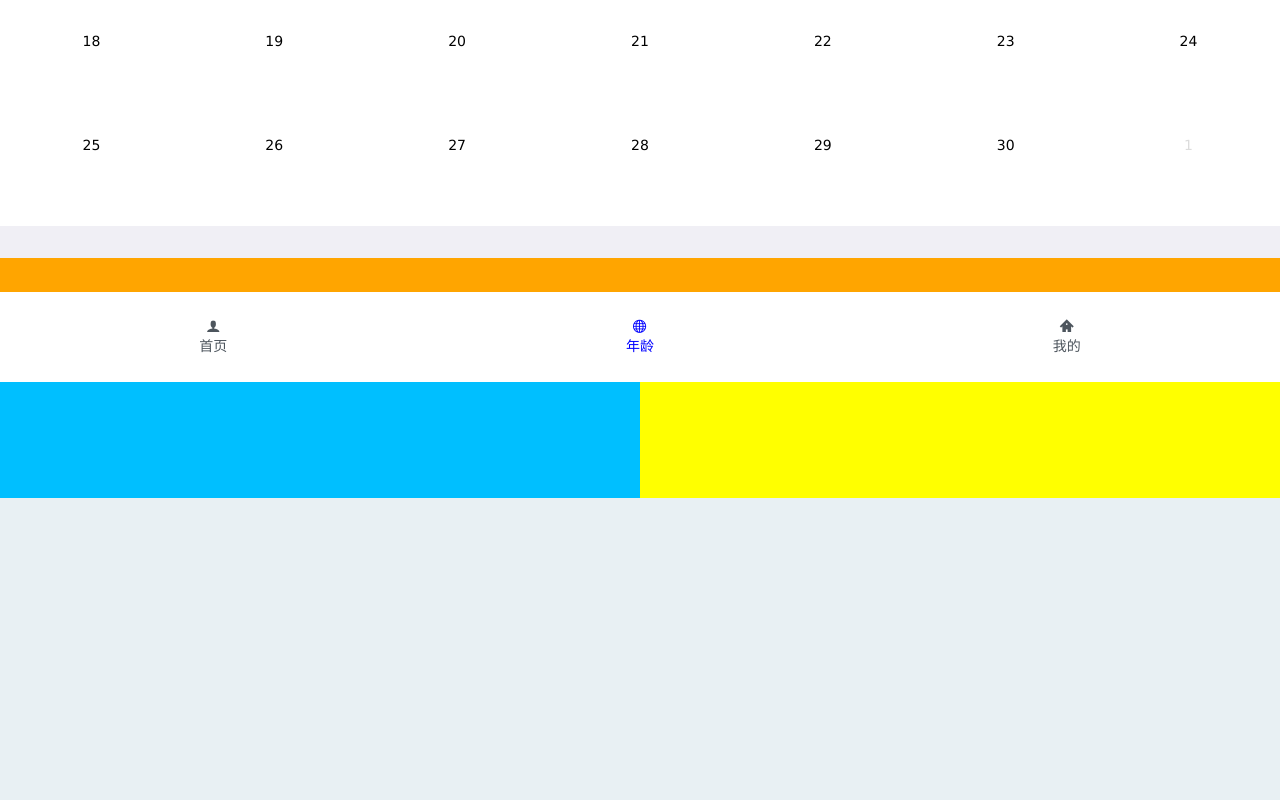
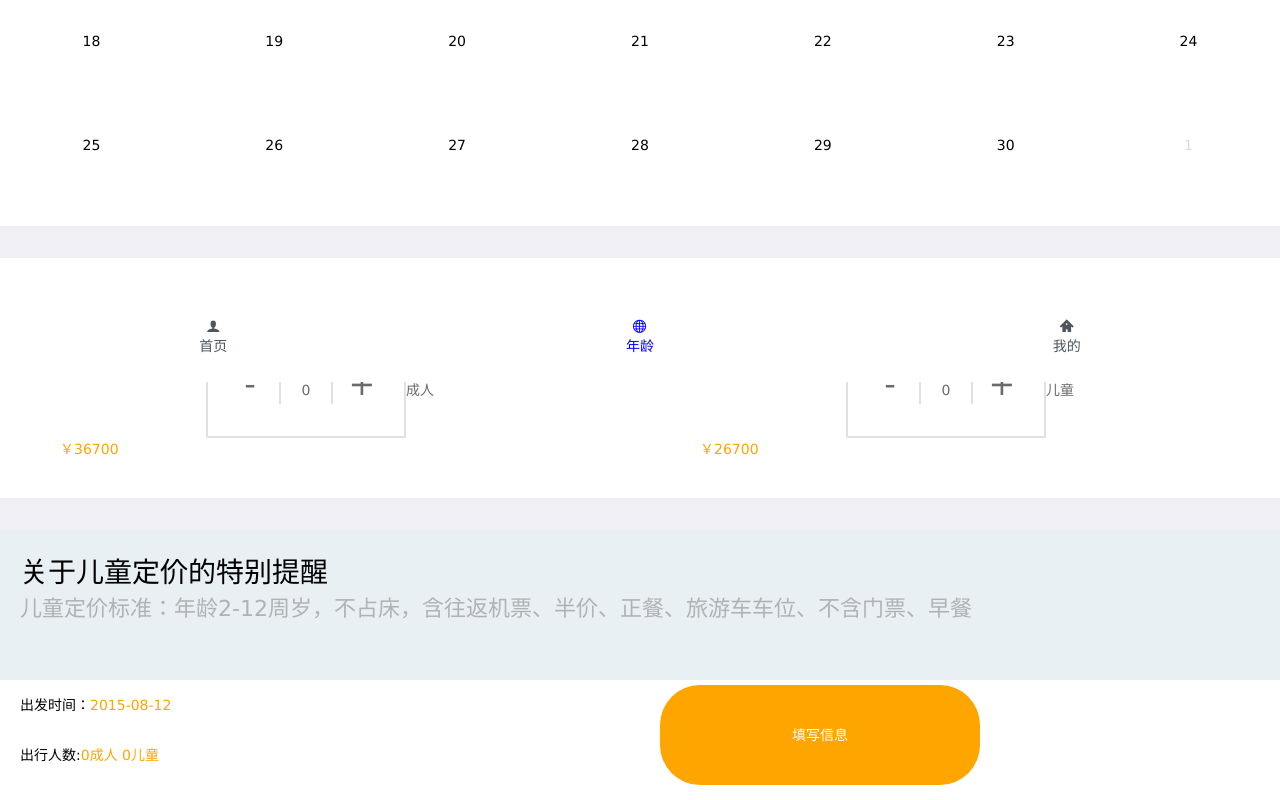
Before and after one commit to ouproject/oumen, a Vue app in the folder mytry/: page /time in a window 1280 px wide. Shown: the part 418-1218 px from the top of the page. Before the commit the page ends 916 px from the top, so only its background shows below. Built offline with nearby package versions, Linux system fonts and the light colour scheme; what mint-ui would draw is missing.

Commit message:
详情
1

```diff
--- a/mytry/src/components/listDetail/WriteTime.vue
+++ b/mytry/src/components/listDetail/WriteTime.vue
@@ -55,14 +55,47 @@
           <p class="timeperson1">选择出行人数</p>
           <div class="timeadd">
             <div class="addperson">
-                <div>
-                  <span></span>
-                  <span>成人</span>
+                <div class="addperson1">
+                  <span class="addspan1">
+                    <span class="delnum1" @click="delnum1">-</span>
+                    <span class="nummber1 nummbersone">{{num}}</span>
+                    <span class="addnum1" @click="addnum1">+</span>
+                  </span>
+                  <span class="addspan2">成人</span>
+                </div>
+                <p class="moneynums1">￥{{prices}}</p>
+            </div>
+            <div class="addchild">
+              <div class="addperson1">
+                  <span class="addspan1">
+                    <span class="delnum1" @click="delnum2">-</span>
+                    <span class="nummber1">{{nummber}}</span>
+                    <span class="addnum1" @click="addnum2">+</span>
+                  </span>
+                <span class="addspan2">儿童</span>
+              </div>
+              <p class="moneynums1">￥{{prices1}}</p>
             </div>
           </div>
-            <div class="addchild">
-
         </div>
+        <div class="mineline"></div>
+        <div class="zhu">
+          <p class="zhu1">关于儿童定价的特别提醒</p>
+          <p class="zhu2">儿童定价标准：年龄2-12周岁，不占床，含往返机票、半价、正餐、旅游车车位、不含门票、早餐</p>
+        </div>
+        <div class="timefoot">
+          <div class="bottoms">
+            <p class="bottoms1">
+              <span>出发时间：</span>
+              <span class="timenum">2015-08-12</span>
+            </p>
+            <p class="bottoms2">
+              <span>出行人数:</span>
+              <span class="timenum">{{num}}成人 {{nummber}}儿童</span>
+            </p>
+          </div>
+          <div class="infowrite">
+            <span class="infowrite1">填写信息</span>
           </div>
         </div>
       </div>
@@ -74,6 +107,10 @@
         name: "WriteTime",
         data: function () {
           return {
+            num:0,
+            nummber:0,
+            prices:36700,
+            prices1:26700,
             currentDay: 1,
             currentMonth: 1,
             currentYear: 1970,
@@ -92,6 +129,28 @@
         this.initData(null);
       },
       methods: {
+        delnum1(){
+          this.prices =36700;
+          if(this.num>0){
+            this.num--;
+            this.prices = this.prices * this.num;
+          }
+        },
+        addnum1(){
+            this.num++;
+            this.prices = this.prices * this.num;
+        },
+        delnum2(){
+          this.prices1 =26700;
+          if(this.nummber>0){
+            this.nummber--;
+            this.prices1 = this.prices1 * this.nummber;
+          }
+        },
+        addnum2(){
+          this.nummber++;
+          this.prices1 = this.prices1 * this.nummber;
+        },
         order:function (day) {  //预定函数
           if(this.leftobj[day.index].count>=1)
             this.leftobj[day.index].count--;
@@ -207,7 +266,7 @@
   .timeperson{
     color: #6b6b6b;
     font-size: 28px;
-    background-color: orange;
+    background-color: white;
 
   }
   .timeperson1{
@@ -216,16 +275,16 @@
   .timeadd{
     width: 100%;
     height: 160px;
-    background-color: pink;
+    /*background-color: pink;*/
     display: flex;
   }
   .addperson{
     flex: 1;
-    background-color: deepskyblue;
+    /*background-color: deepskyblue;*/
   }
   .addchild{
     flex: 1;
-    background-color: yellow;
+    /*background-color: yellow;*/
   }
   * {
     box-sizing: border-box;
@@ -347,4 +406,122 @@
     background: #e1e1e1;
   }
 
+
+
+  .addperson1{
+    text-align: center;
+  }
+
+
+  .addspan1{
+    display: inline-block;
+    width: 200px;
+    height: 100px;
+    line-height: 100px;
+    /*background-color: pink;*/
+    text-align: center;
+    border: 2px solid #e1e1e1;
+  }
+  .addspan2{
+
+  }
+  .moneynums1{
+    color: orange;
+    margin-left: 60px;
+  }
+  .delnum1{
+    display: inline-block;
+    width: 60px;
+    height: 40px;
+    line-height: 40px;
+    font-size: 32px;
+    text-align: center;
+    /*background-color: rebeccapurple;*/
+    border-right:2px solid #e1e1e1;
+    box-sizing: border-box;
+  }
+  .addnum1{
+    display: inline-block;
+    width: 60px;
+    height: 40px;
+    line-height: 40px;
+    font-size: 32px;
+    text-align: center;
+    /*background-color: red;*/
+    border-left:2px solid #e1e1e1;
+    box-sizing: border-box;
+  }
+  .nummber1{
+   display: inline-block;
+    width: 50px;
+  }
+  .zhu{
+    overflow: hidden;
+    /*background-color: blue;*/
+    height: 150px;
+  }
+  .zhu1{
+    /*background-color: orange;*/
+    margin-top: 20px ;
+    padding-left: 20px;
+    font-size: 28px;
+  }
+  .zhu2{
+    /*background-color: pink;*/
+    padding-left: 20px;
+    font-size: 22px;
+    color: #b1b2b3;
+  }
+
+  .timefoot{
+    position: relative;
+    height: 120px;
+    width: 100%;
+    display: flex;
+    background-color: white;
+    z-index: 6;
+  }
+
+  .bottoms{
+    flex: 1;
+  }
+  .bottoms1{
+    background-color: white;
+    height: 50px;
+    line-height: 50px;
+    padding-left: 20px;
+  }
+
+  .bottoms2{
+    /*background-color: skyblue;*/
+    height: 50px;
+    line-height: 50px;
+    padding-left: 20px;
+
+  }
+
+  .infowrite{
+    flex: 1;
+  }
+  .infowrite1{
+    display: inline-block;
+    height: 100px;
+    line-height: 100px;
+    width: 320px;
+    color: white;
+    background-color: orange;
+    text-align: center;
+    border-radius: 40px;
+    margin-left: 20px;
+    margin-top: 5px;
+  }
+  .timenum{
+    color: orange;
+  }
+
+
+
+
+
+
 </style>
--- a/mytry/src/router/index.js
+++ b/mytry/src/router/index.js
@@ -19,6 +19,7 @@ import Register from '@/components/register/Register'
 import Login from '@/components/register/Login'
 import List from '@/components/list/List'
 import WirteInfo from '@/components/listDetail/WirteInfo'
+import Detail from '@/components/listDetail/Detail'
 
 Vue.use(Router)
 
@@ -91,6 +92,10 @@ export default new Router({
       path:'/wirteInfo',
       component:WirteInfo
     },
+    {
+      path:'/detail',
+      component:Detail
+    }
 
 
 
```
Lines whose indentation alone changed are shown as unchanged.
